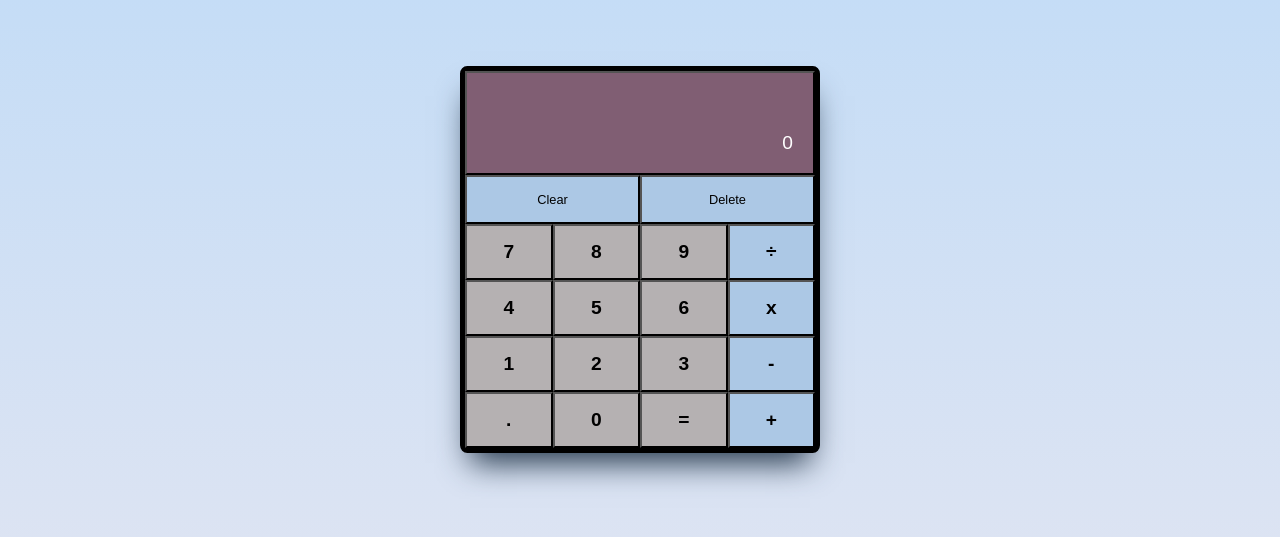
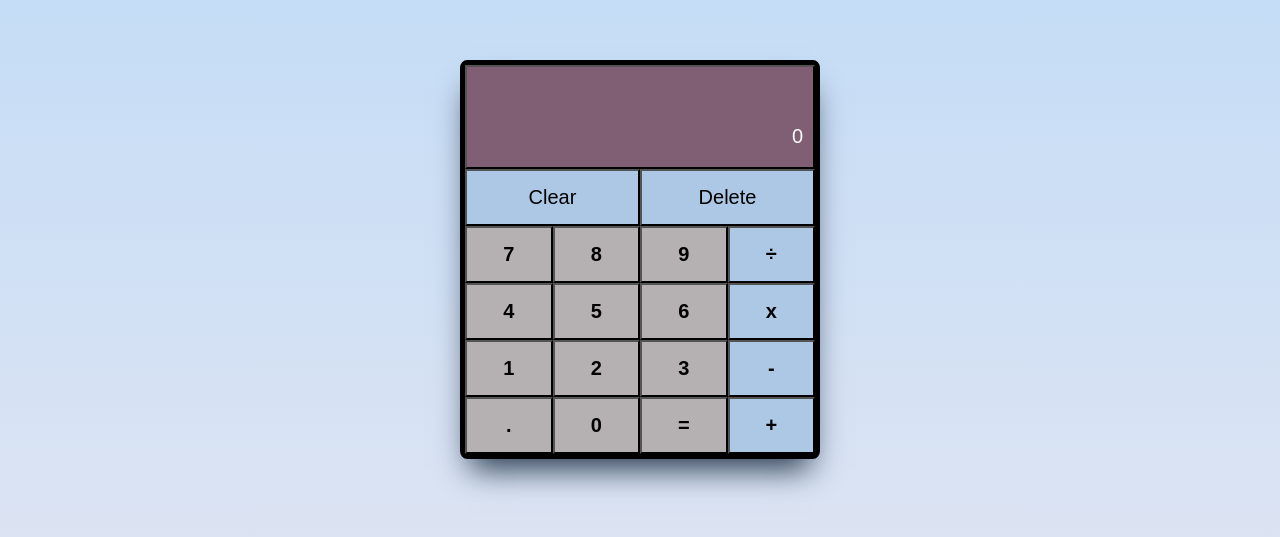
Before and after one commit to MC-GH/calculator, a plain HTML site: page index.html in a window 1280 px wide. Shown: the part 141-678 px from the top of the page. Drawn offline with Linux system fonts and the light colour scheme; a web font is replaced by a local one.

Commit message:
tweaks layout

```diff
--- a/styles.css
+++ b/styles.css
@@ -45,8 +45,8 @@ main {
 #lastOperation, #currentOperation {
     text-align:right;
     margin-top: 20px;
-    margin-right: 20px;
-    font-size:1.5vmax;
+    margin-right: 10px;
+    font-size:20px;
     color: white;
     flex:1;
     overflow: visible;
@@ -66,7 +66,7 @@ main {
     padding: 15px;
     flex:1;
     font-family: 'Goldman', sans-serif;
-    font-size: 1vmax;
+    font-size: 20px;
     background-color: #ACC8E5;
     border: 2px black outset;
 }
@@ -85,7 +85,7 @@ main {
     text-align: center;
     padding: 15px;
     font-family: 'Goldman', sans-serif;
-    font-size: 1.5vmax;
+    font-size: 20px;
     border: 2px black outset;
 
 }
```
